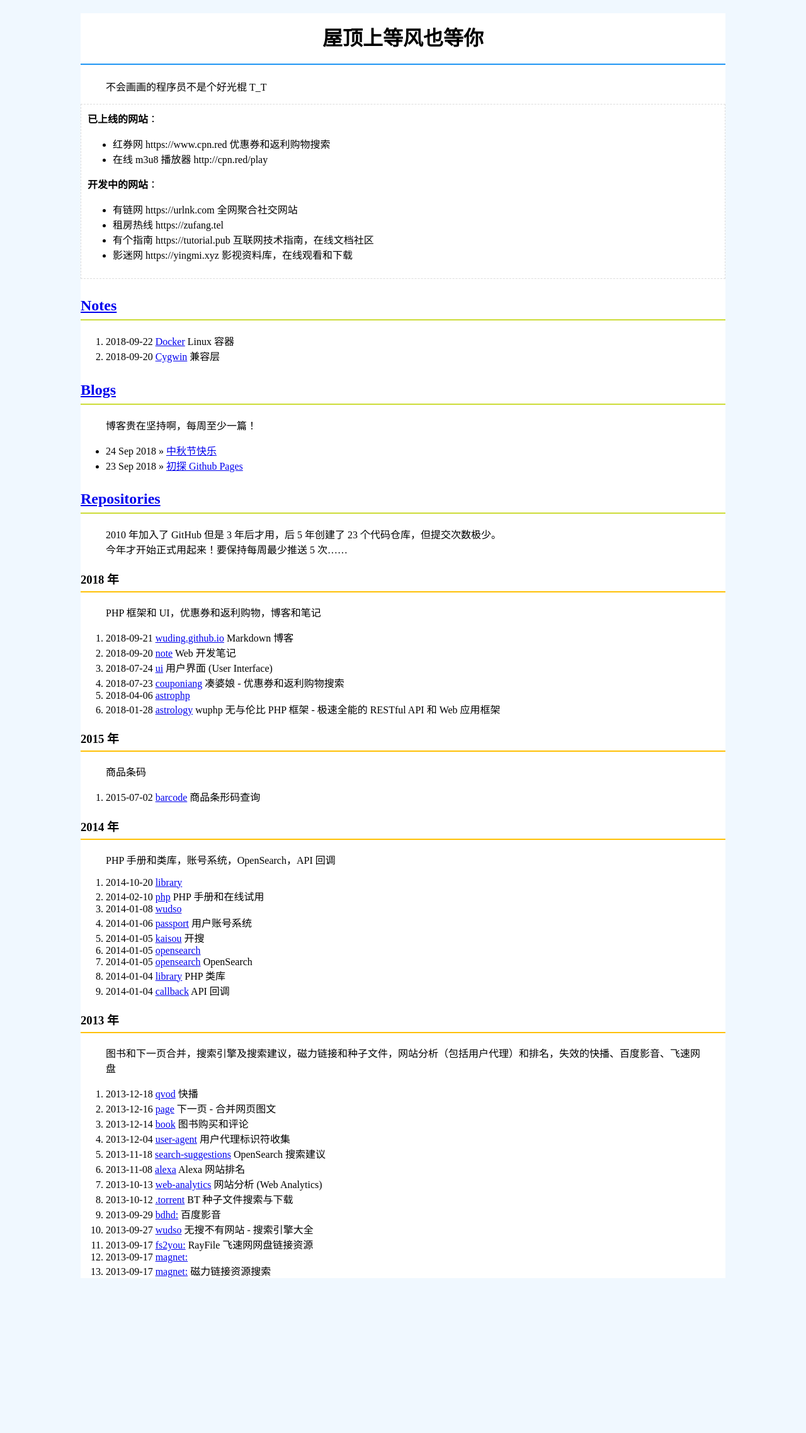
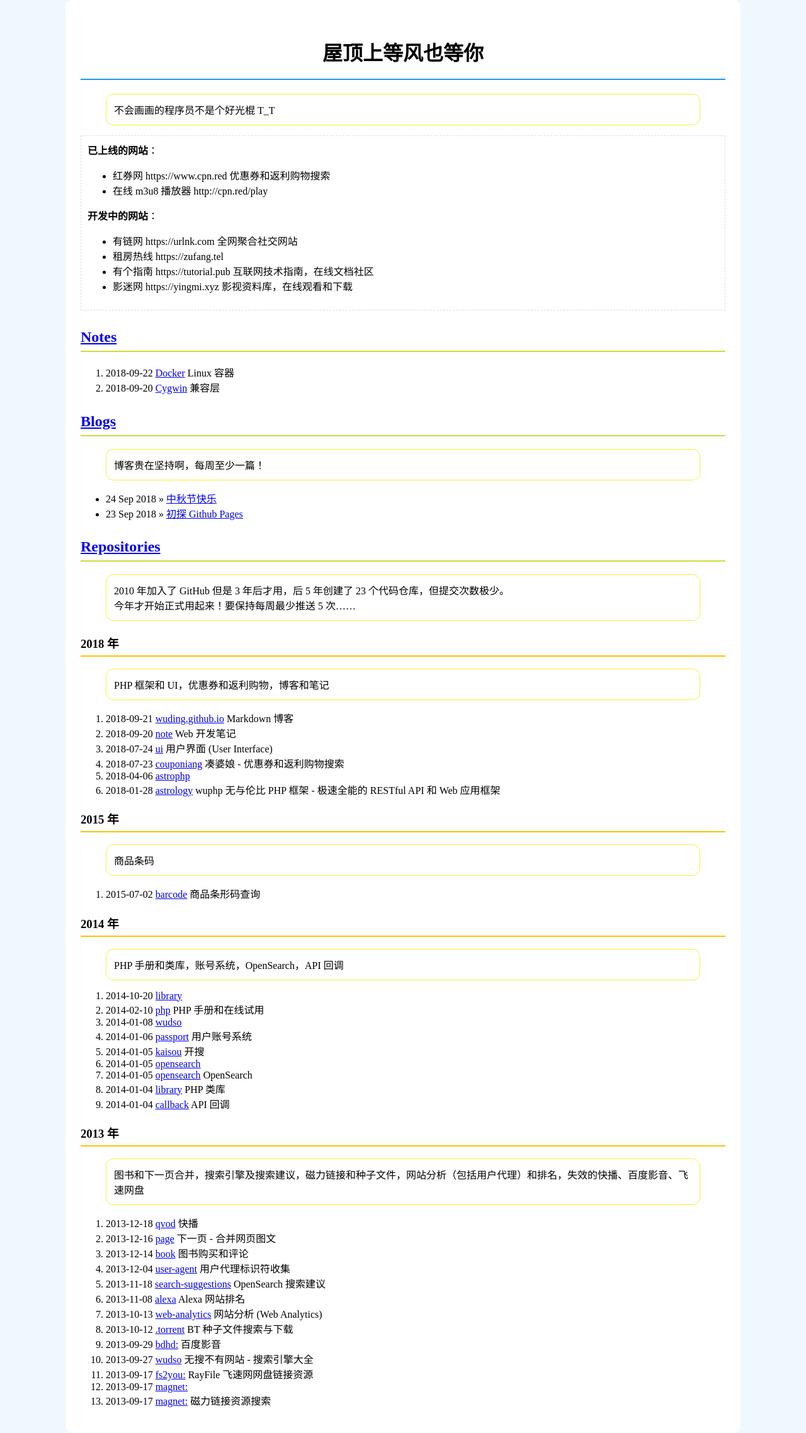
Before and after one commit to wuding/wuding.github.io, a Jekyll site: the page built from index.html, in a window 1280 px wide. Shown: the whole page at 63% size. Built offline with Jekyll 4.4.1, drawn with Linux system fonts in a browser that asks for light colours; before the commit the page ends 2046 px from its top, so only the background shows below that.

Commit message:
修复样式表

```diff
--- a/_layouts/default.html
+++ b/_layouts/default.html
@@ -3,7 +3,7 @@
 <head>
 <meta charset="utf-8">
 <title>{{ page.title }}</title>
-<link href="/assets/css/style.css?v=" rel="stylesheet">
+<link href="/assets/css/style.css?v=1" rel="stylesheet">
 
 </head>
 
--- a/assets/css/style.css
+++ b/assets/css/style.css
@@ -6,6 +6,8 @@ body {
 	background-color: white;
 	max-width: 1024px;
     margin: 0 auto;
+	padding: 24px;
+	border-radius: 12px;
 }
 
 h1 {
@@ -24,7 +26,7 @@ h3 {
     line-height: 36px;
 }
 
-blockquoe {
+blockquote {
 	border-radius: 12px;
     border: 1px solid #FFEB3B;
     padding: 12px;
```
